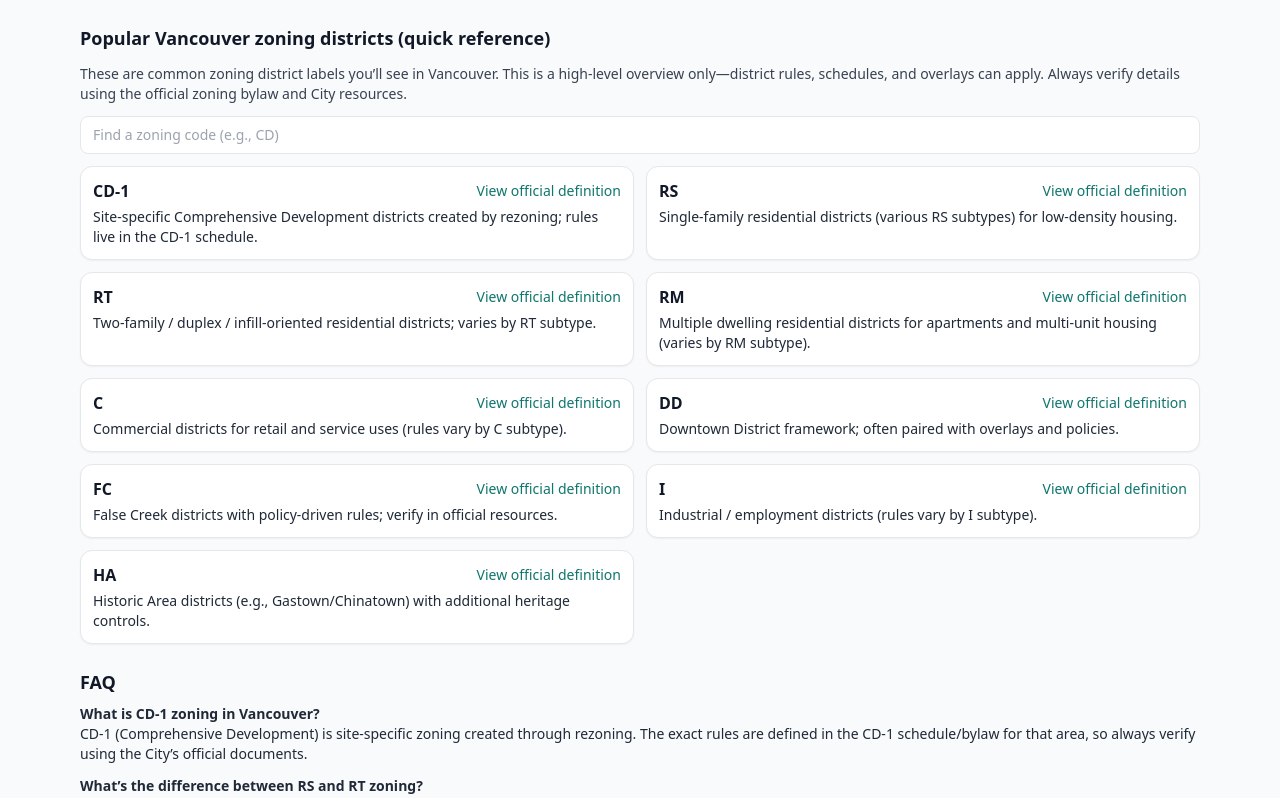
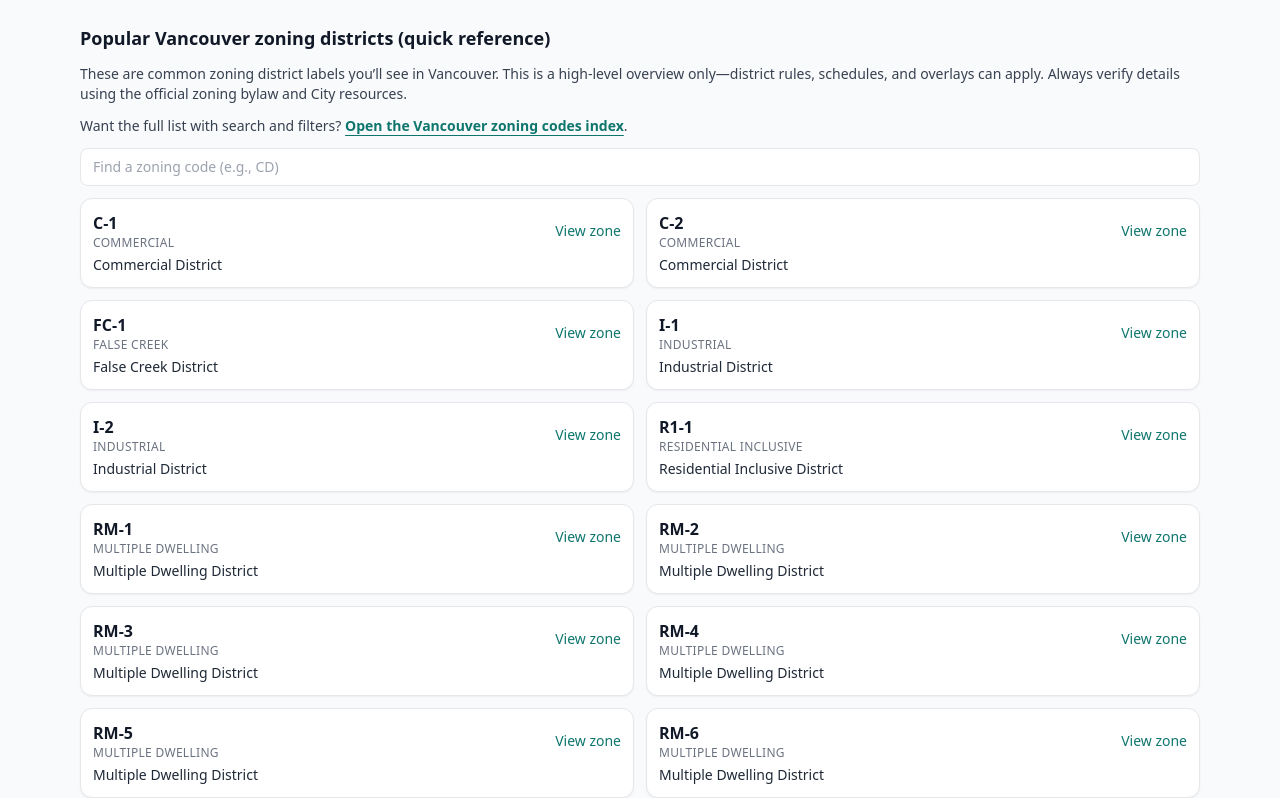
Before and after one commit to SLL288/bc_property_lookup, a Next.js app: page /zoning/vancouver-zoning-map in a window 1280 px wide. Shown: the part 967-1765 px from the top of the page. Built offline with nearby package versions, Linux system fonts and the light colour scheme; no server answers.

Commit message:
Link Vancouver zoning map to manifest-backed zone index and cards

```diff
--- a/src/app/zoning/vancouver-zoning-map/QuickList.tsx
+++ b/src/app/zoning/vancouver-zoning-map/QuickList.tsx
@@ -1,25 +1,20 @@
 "use client";
 
 import { useMemo, useState } from "react";
-
-const ZONING_ITEMS = [
-  { code: "CD-1", desc: "Site-specific Comprehensive Development districts created by rezoning; rules live in the CD-1 schedule.", url: "https://cd1-bylaws.vancouver.ca/" },
-  { code: "RS", desc: "Single-family residential districts (various RS subtypes) for low-density housing.", url: "https://vancouver.ca/home-property-development/zoning-and-land-use-policies-document-library.aspx" },
-  { code: "RT", desc: "Two-family / duplex / infill-oriented residential districts; varies by RT subtype.", url: "https://vancouver.ca/home-property-development/zoning-and-land-use-policies-document-library.aspx" },
-  { code: "RM", desc: "Multiple dwelling residential districts for apartments and multi-unit housing (varies by RM subtype).", url: "https://vancouver.ca/home-property-development/zoning-and-land-use-policies-document-library.aspx" },
-  { code: "C", desc: "Commercial districts for retail and service uses (rules vary by C subtype).", url: "https://vancouver.ca/home-property-development/zoning-and-land-use-policies-document-library.aspx" },
-  { code: "DD", desc: "Downtown District framework; often paired with overlays and policies.", url: "https://vancouver.ca/home-property-development/zoning-and-land-use-policies-document-library.aspx" },
-  { code: "FC", desc: "False Creek districts with policy-driven rules; verify in official resources.", url: "https://vancouver.ca/home-property-development/zoning-and-land-use-policies-document-library.aspx" },
-  { code: "I", desc: "Industrial / employment districts (rules vary by I subtype).", url: "https://vancouver.ca/home-property-development/zoning-and-land-use-policies-document-library.aspx" },
-  { code: "HA", desc: "Historic Area districts (e.g., Gastown/Chinatown) with additional heritage controls.", url: "https://vancouver.ca/home-property-development/zoning-and-land-use-policies-document-library.aspx" }
-];
+import { VAN_ZONING } from "../../../../data/vancouverZoningManifest";
 
 export function QuickList() {
   const [query, setQuery] = useState("");
   const filtered = useMemo(() => {
     const q = query.trim().toLowerCase();
-    if (!q) return ZONING_ITEMS;
-    return ZONING_ITEMS.filter((item) => item.code.toLowerCase().includes(q));
+    const items = [...VAN_ZONING].sort((a, b) => a.displayCode.localeCompare(b.displayCode, "en", { numeric: true }));
+    if (!q) return items;
+    return items.filter(
+      (item) =>
+        item.displayCode.toLowerCase().includes(q) ||
+        item.name.toLowerCase().includes(q) ||
+        item.category.toLowerCase().includes(q)
+    );
   }, [query]);
 
   return (
@@ -36,17 +31,15 @@ export function QuickList() {
         {filtered.map((item) => (
           <div key={item.code} className="rounded-xl border border-gray-200 bg-white p-3 shadow-sm">
             <div className="flex items-center justify-between">
-              <span className="text-base font-semibold text-gray-900">{item.code}</span>
-              <a
-                href={item.url}
-                target="_blank"
-                rel="noreferrer"
-                className="text-sm font-medium text-brand hover:text-brand-dark"
-              >
-                View official definition
+              <div>
+                <div className="text-base font-semibold text-gray-900">{item.displayCode}</div>
+                <div className="text-xs uppercase tracking-wide text-gray-500">{item.category}</div>
+              </div>
+              <a href={`/vancouver/zoning/${item.code}`} className="text-sm font-medium text-brand hover:text-brand-dark">
+                View zone
               </a>
             </div>
-            <p className="mt-1 text-sm text-gray-800">{item.desc}</p>
+            <p className="mt-1 text-sm text-gray-800">{item.name}</p>
           </div>
         ))}
       </div>
--- a/src/app/zoning/vancouver-zoning-map/page.tsx
+++ b/src/app/zoning/vancouver-zoning-map/page.tsx
@@ -1,3 +1,4 @@
+import Link from "next/link";
 import type { Metadata } from "next";
 import { SeoPageShell } from "@/app/_components/SeoPageShell";
 import { getMunicipalityLinks } from "@/lib/municipalityLinks";
@@ -74,6 +75,13 @@ export default function Page() {
         <p className="text-sm text-gray-700">
           These are common zoning district labels you’ll see in Vancouver. This is a high-level overview only—district rules, schedules, and overlays can apply. Always verify details using the official zoning bylaw and City resources.
         </p>
+        <p className="text-sm text-gray-700">
+          Want the full list with search and filters?{" "}
+          <Link href="/vancouver/zoning" className="font-semibold text-brand underline">
+            Open the Vancouver zoning codes index
+          </Link>
+          .
+        </p>
         <QuickList />
       </div>
 
```
